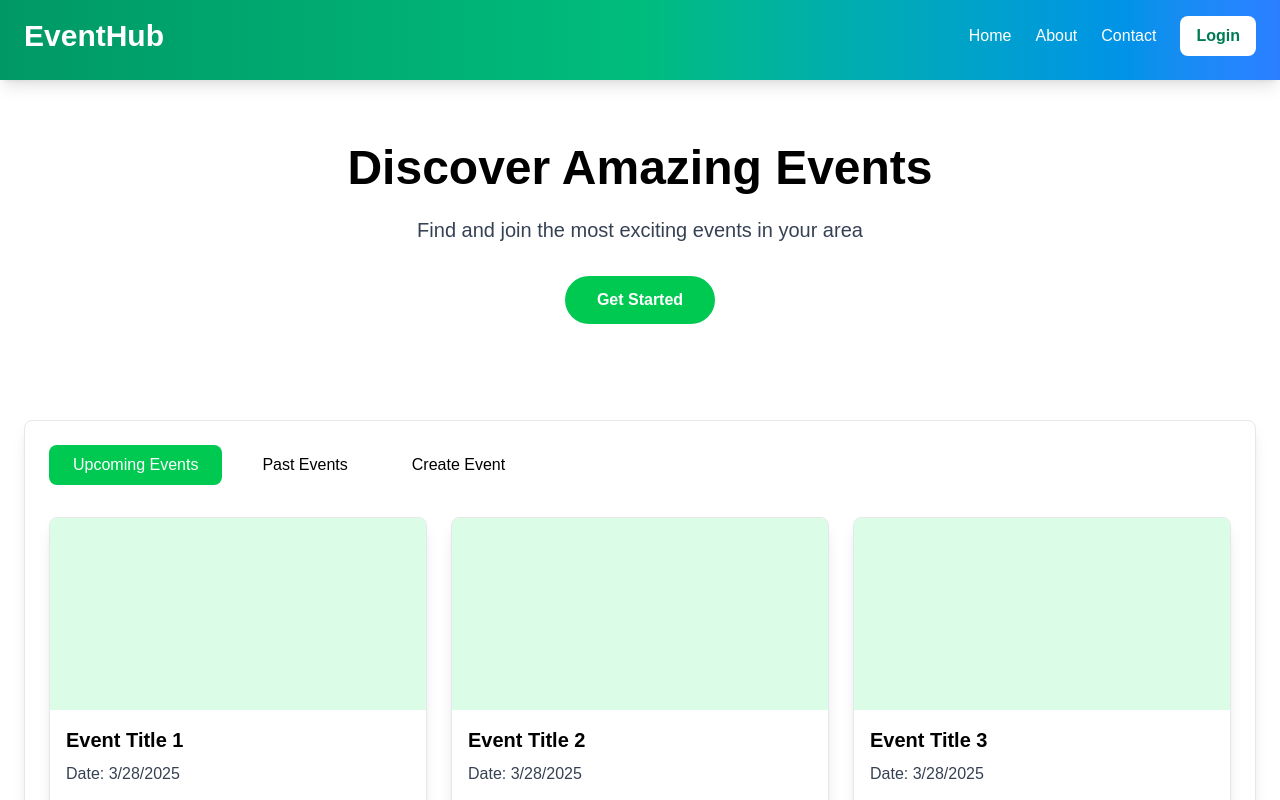
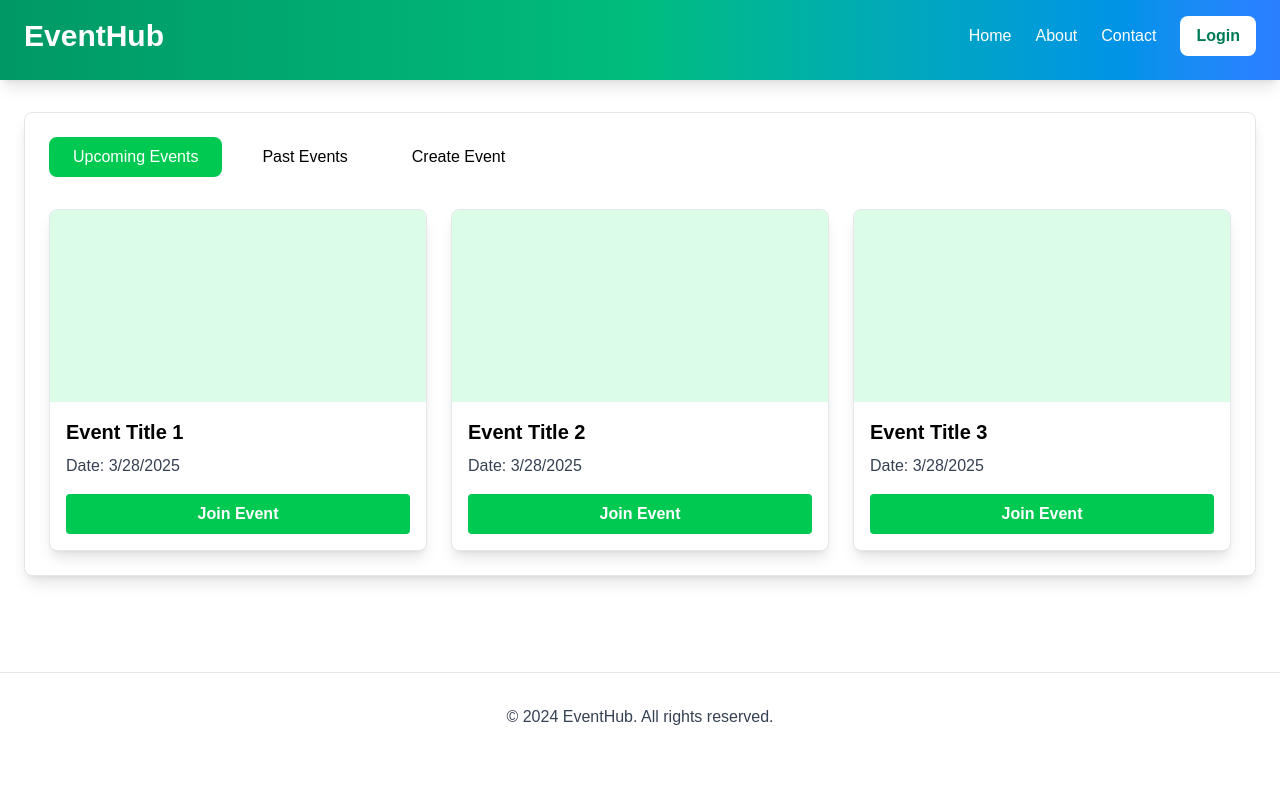
Before and after one commit to dnakhooda/SteastHack, a Next.js app: page / in a window 1280 px wide. Shown: the top 800 px of the page. Built offline with nearby package versions, Linux system fonts and the light colour scheme.

Commit message:
remove stuff

```diff
--- a/src/app/page.js
+++ b/src/app/page.js
@@ -67,17 +67,6 @@ export default function Home() {
           </div>
         </div>
       )}
-
-      {/* Hero Section */}
-      <section className="container mx-auto px-6 py-16">
-        <div className="text-center">
-          <h2 className="text-5xl font-bold mb-6 text-black">Discover Amazing Events</h2>
-          <p className="text-xl text-gray-700 mb-8">Find and join the most exciting events in your area</p>
-          <button className="bg-green-500 hover:bg-green-600 text-white font-bold py-3 px-8 rounded-full transition">
-            Get Started
-          </button>
-        </div>
-      </section>
 
       {/* Tabs Section */}
       <section className="container mx-auto px-6 py-8">
```
